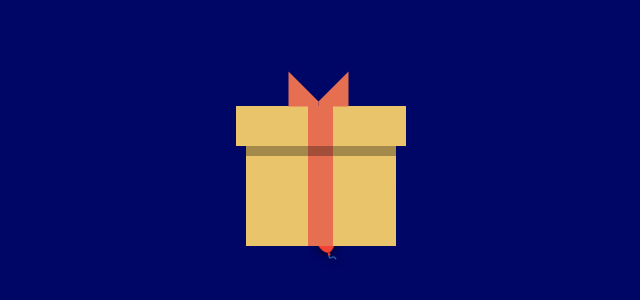
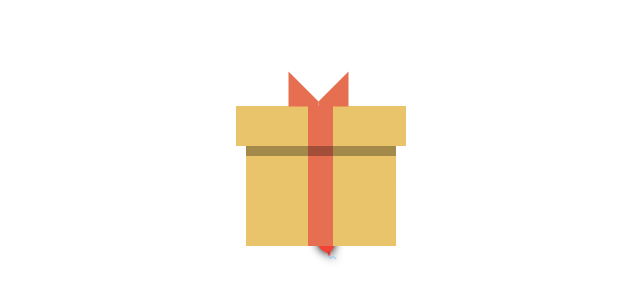
Before and after one commit to Limonedi/gift, a plain HTML site: page index.html in a window 1280 px wide. Shown: the part 262-562 px from the top of the page, without its empty margins (394-1034 px from the left). Drawn offline with Linux system fonts and the light colour scheme.

Commit message:
Update style.css

```diff
--- a/style.css
+++ b/style.css
@@ -3,7 +3,7 @@ body{
     justify-content: center;
     align-items: center;
     min-height: 100vh;
-    background-color: #000666;
+    background-color: FF8FAB;
     overflow: hidden;
     font-family: 'Times New Roman', Times, serif;
 }
```
